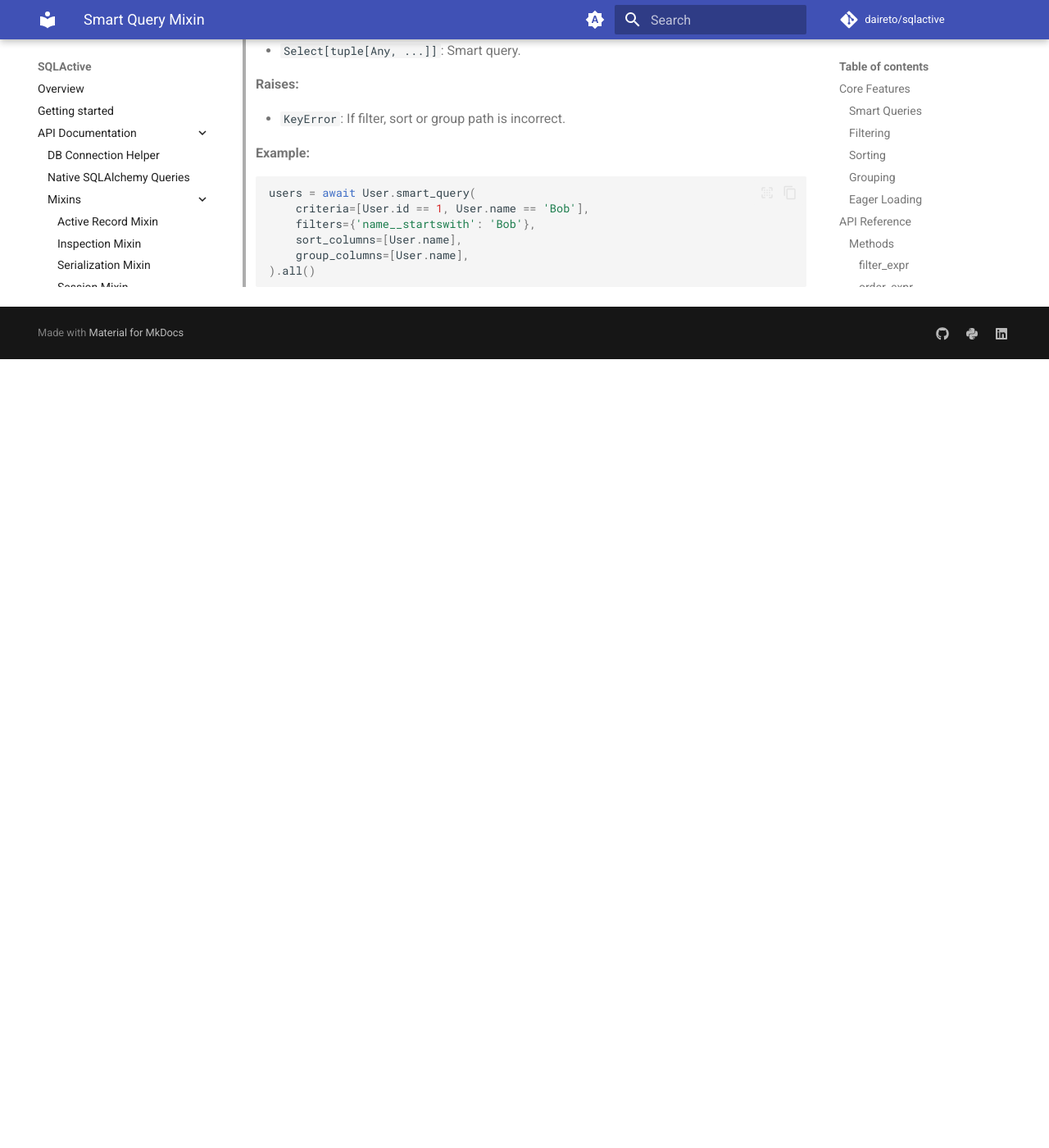
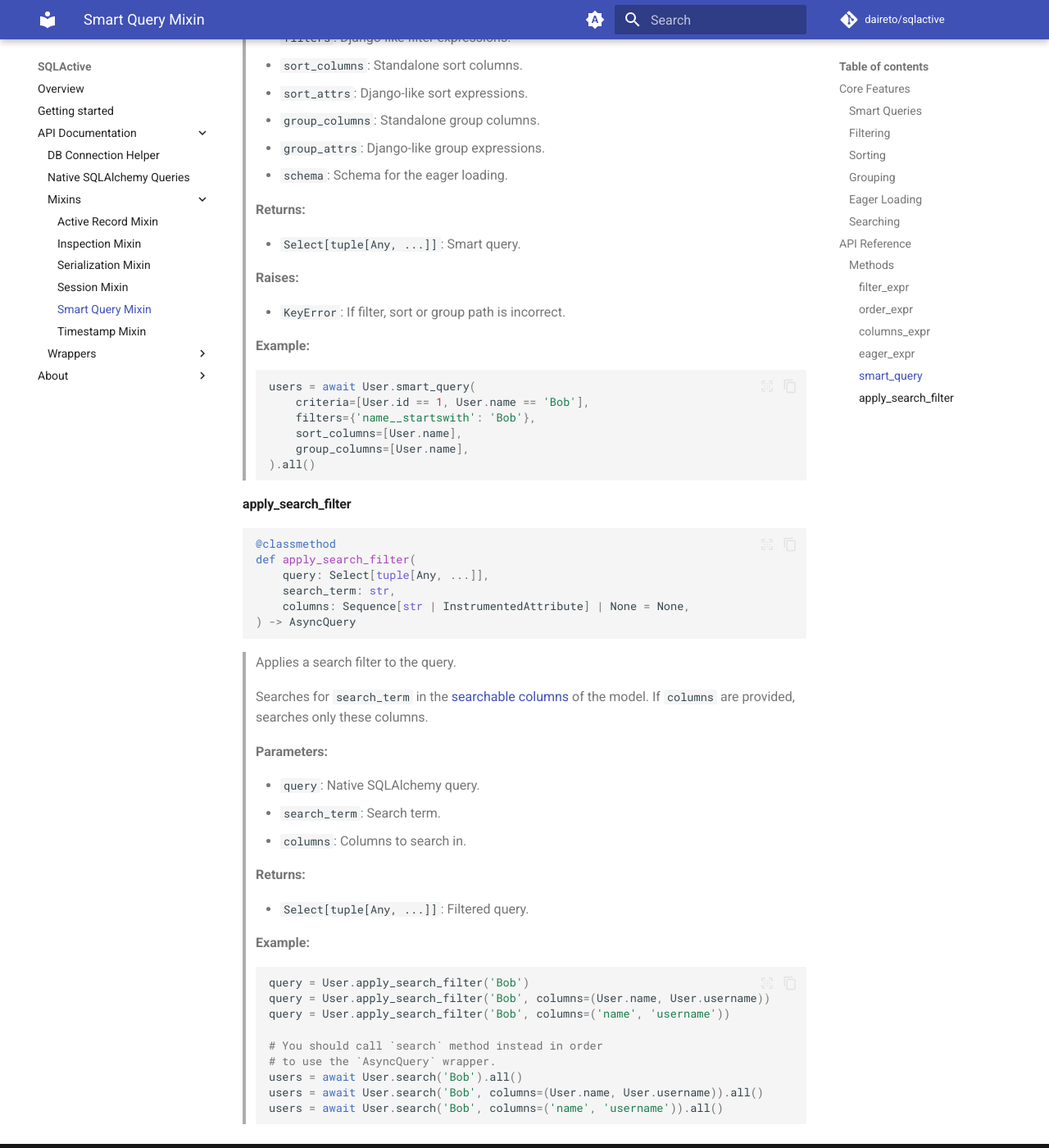
Before and after one commit to daireto/sqlactive, an MkDocs documentation site: the page built from docs/api/smart-query-mixin.md, in a window 1280 px wide and 1400 px high, scrolled down 7326 px. Shown: the whole window at 82% size. Built offline with MkDocs 1.6.1 and Material for MkDocs 9.7.7, drawn with Linux system fonts in a browser that asks for light colours; comment, search, counter and statistics services are not loaded; before the commit the page ends 7764 px from its top, so only the background shows below that; some of the changed text lies outside the part shown.

Commit message:
docs: add docs for search method

````diff
--- a/docs/api/smart-query-mixin.md
+++ b/docs/api/smart-query-mixin.md
@@ -118,6 +118,18 @@ with the `schema` parameter.
 ```python
 users = await User.smart_query(
     schema={User.posts: 'joined'}
+).all()
+```
+
+### Searching
+
+You can search data using the `search` method.
+
+```python
+users = await User.search(
+    query=User.query,
+    search_term='Bob',
+    columns=(User.name, User.username),
 ).all()
 ```
 
@@ -360,7 +372,7 @@ def smart_query(
 
 > **Parameters:**
 
-> - `query`: Query for the model.
+> - `query`: Native SQLAlchemy query.
 > - `criteria`: SQLAlchemy syntax filter expressions.
 > - `filters`: Django-like filter expressions.
 > - `sort_columns`: Standalone sort columns.
@@ -387,3 +399,42 @@ def smart_query(
 >     group_columns=[User.name],
 > ).all()
 > ```
+
+#### apply_search_filter
+```python
+@classmethod
+def apply_search_filter(
+    query: Select[tuple[Any, ...]],
+    search_term: str,
+    columns: Sequence[str | InstrumentedAttribute] | None = None,
+) -> AsyncQuery
+```
+
+> Applies a search filter to the query.
+
+> Searches for `search_term` in the [searchable columns](inspection-mixin.md#searchable_attributes)
+> of the model. If `columns` are provided, searches only these columns.
+
+> **Parameters:**
+
+> - `query`: Native SQLAlchemy query.
+> - `search_term`: Search term.
+> - `columns`: Columns to search in.
+
+> **Returns:**
+
+> - `Select[tuple[Any, ...]]`: Filtered query.
+
+> **Example:**
+
+> ```python
+> query = User.apply_search_filter('Bob')
+> query = User.apply_search_filter('Bob', columns=(User.name, User.username))
+> query = User.apply_search_filter('Bob', columns=('name', 'username'))
+>
+> # You should call `search` method instead in order
+> # to use the `AsyncQuery` wrapper.
+> users = await User.search('Bob').all()
+> users = await User.search('Bob', columns=(User.name, User.username)).all()
+> users = await User.search('Bob', columns=('name', 'username')).all()
+> ```
````
Also changed, not shown: docs/api/active-record-mixin.md (+32 -0 lines), docs/api/async-query.md (+33 -0 lines), docs/api/inspection-mixin.md (+33 -1 lines).
